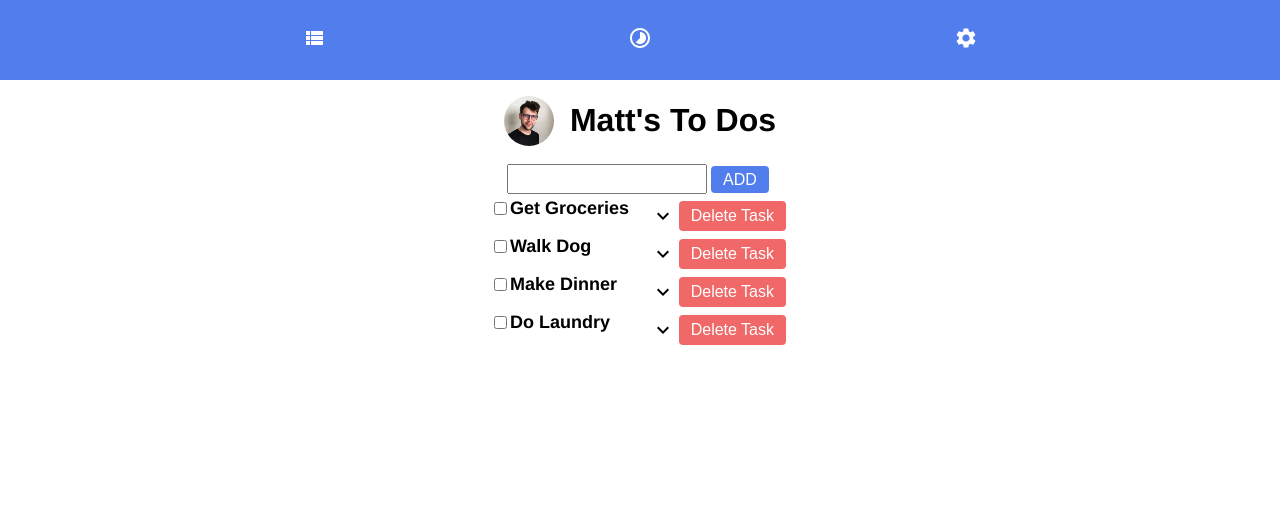
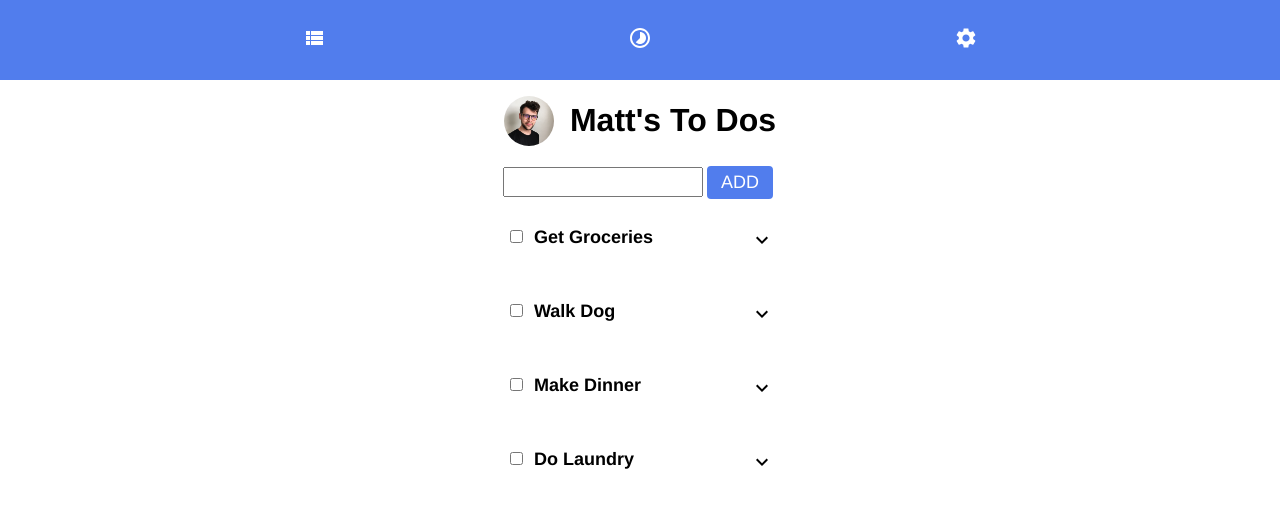
Before and after one commit to mattayoungs/todo-app, a React (Create React App) app: page /todolist in a window 1280 px wide. Shown: the top 508 px of the page. Built offline with nearby package versions, Linux system fonts and the light colour scheme.

Commit message:
added styled comps to task and list

```diff
--- a/package.json
+++ b/package.json
@@ -11,7 +11,8 @@
     "react-dom": "^16.13.1",
     "react-router-dom": "^5.2.0",
     "react-scripts": "3.4.1",
-    "shortid": "^2.2.15"
+    "shortid": "^2.2.15",
+    "styled-components": "^5.1.1"
   },
   "scripts": {
     "start": "react-scripts start",
--- /dev/null
+++ b/src/components/BadButton.js
@@ -0,0 +1,22 @@
+import styled from "styled-components";
+
+const BadButton = styled.button`
+  border: 0;
+  border-radius: 0.25rem;
+  background: ${(props) => (props.primary ? "#f06868" : "#ffffff")};
+  color: ${(props) => (props.primary ? "#ffffff" : "#f06868")};
+  border: 2px solid #f06868;
+  font-size: 1rem;
+  line-height: 1.2;
+  white-space: nowrap;
+  text-decoration: none;
+  padding: 0.25rem 0.75rem;
+  margin: 0.25rem;
+  font-family: Helvetica;
+  font-style: normal;
+  font-weight: normal;
+  font-size: 18px;
+  line-height: 21px;
+`;
+
+export default BadButton;
--- /dev/null
+++ b/src/components/Button.js
@@ -0,0 +1,23 @@
+import styled from "styled-components";
+
+const Button = styled.button`
+  border: 0;
+  border-radius: 0.25rem;
+  background: ${(props) => (props.primary ? "#517ded" : "#ffffff")};
+  color: ${(props) => (props.primary ? "#ffffff" : "#517ded")};
+  border: 2px solid #517ded;
+  font-size: 1rem;
+  line-height: 1.2;
+  white-space: nowrap;
+  text-decoration: none;
+  padding: 0.25rem 0.75rem;
+  margin: 0.25rem;
+  font-family: Helvetica;
+  font-style: normal;
+  font-weight: normal;
+  font-size: 18px;
+  line-height: 21px;
+`;
+// return <Button></Button>;
+
+export default Button;
--- a/src/components/Task.js
+++ b/src/components/Task.js
@@ -1,14 +1,15 @@
 import React from "react";
 import { withRouter } from "react-router-dom";
-
 import arrow from "../icon/mdi_keyboard_arrow_down.svg";
+import styled from "styled-components";
+import BadButton from "./BadButton";
 
 function Task(props) {
   const handleChangeTodo = (event) => props.onChangeTodo(event, props.task.id);
   const handleDeleteTask = () => props.onDelete(props.task.id);
   return (
-    <div style={styles.taskCont}>
-      <div style={styles.task}>
+    <TaskCont>
+      <TaskStyle>
         <input
           onChange={handleChangeTodo}
           defaultChecked={props.task.completed}
@@ -17,57 +18,48 @@ function Task(props) {
           name=""
           id={props.task.id}
         />
-        <label style={styles.taskTitle} for={props.task.id}>
+        <TaskTitle completeStyle={props.task.completed} for={props.task.id}>
           {props.task.title}
-        </label>
-      </div>
+        </TaskTitle>
+      </TaskStyle>
       <img
-        style={styles.taskDropIcon}
         src={arrow}
         alt=""
         onClick={() => props.history.push("/todolist/" + props.task.id)}
       />
-      <button onClick={handleDeleteTask} style={styles.deleteButton}>
-        Delete Task
-      </button>
-    </div>
+      {/* <BadButton onClick={handleDeleteTask}>Delete</BadButton> */}
+    </TaskCont>
   );
 }
 
-const styles = {
-  taskCont: {
-    display: "flex",
+const TaskCont = styled.div`
+  display: flex;
+  align-items: center;
+  justify-content: space-between;
+  box-sizing: border-box;
+  width: 300px;
+  padding: 0rem 1rem;
+  &:hover{
+    box-shadow 2px 2px 5px #c2c2c2
+  }
+`;
 
-    width: "300px",
-  },
-  task: {
-    display: "flex",
-    alignItems: "center",
-    width: "500px",
-    marginBottom: "1rem",
-  },
-  taskTitle: {
-    fontFamily: "Helvetica",
-    fontStyle: "normal",
-    fontWeight: "bold",
-    fontSize: "18px",
-    lineHeight: "22px",
-  },
-  taskDropIcon: {
-    justifySelf: "end",
-  },
-  deleteButton: {
-    border: "0",
-    borderRadius: "0.25rem",
-    background: "#f06868",
-    color: "#ffffff",
-    fontSize: "1rem",
-    lineHeight: "1.2",
-    whiteSpace: "nowrap",
-    textDecoration: "none",
-    padding: "0.25rem 0.75rem",
-    margin: "0.25rem",
-  },
-};
+const TaskStyle = styled.div`
+  display: flex;
+  align-items: center;
+  position: relative;
+  top: 5px;
+  margin-bottom: 1rem;
+`;
+
+const TaskTitle = styled.p`
+  font-family: Helvetica;
+  font-style: normal;
+  font-weight: bold;
+  font-size: 18px;
+  line-height: 22px;
+  padding-left: 0.5rem;
+  opacity: ${(props) => (props.completeStyle ? 0.2 : 1)};
+`;
 
 export default withRouter(Task);
--- a/src/components/TodoList.js
+++ b/src/components/TodoList.js
@@ -5,6 +5,8 @@ import ListTitle from "./ListTitle";
 import Task from "./Task";
 import TaskDetail from "./TaskDetail";
 import { Switch, Route } from "react-router-dom";
+import styled from "styled-components";
+import Button from "./Button";
 
 const TODO_LIST_KEY = "myapp_todoList";
 
@@ -146,25 +148,21 @@ class TodoList extends React.Component {
           />
         </Route>
         <Route path="/todolist">
-          <div style={styles.appCont}>
-            <div style={styles.listCont}>
+          <AppCont>
+            <ListCont>
               <ListTitle user={this.state.user} />
               <div>
-                <input
+                <AddTaskFeild
                   type="text"
                   onChange={this.handleChangeTask}
                   value={this.state.newTask}
-                  style={styles.addTaskFeild}
                 />
-                <button
-                  onClick={this.handleAddNewTask}
-                  style={styles.priButton}
-                >
+                <Button primary onClick={this.handleAddNewTask}>
                   ADD
-                </button>
+                </Button>
               </div>
 
-              <div style={styles.todoCont}>
+              <TodoCont>
                 {this.state.todoList.map((taskObject) => (
                   <Task
                     task={taskObject}
@@ -173,54 +171,42 @@ class TodoList extends React.Component {
                     onDelete={this.handleDeleteTask}
                   />
                 ))}
-              </div>
-            </div>
-          </div>
+              </TodoCont>
+            </ListCont>
+          </AppCont>
         </Route>
       </Switch>
     );
   }
 }
 
-const styles = {
-  appCont: {
-    display: "flex",
-    flexDirection: "column",
-    alignContent: "center",
-    justifyItems: "center",
-  },
-  listCont: {
-    display: "flex",
-    flexDirection: "column",
-    justifyContent: "center",
-    alignItems: "center",
-  },
-  addTaskFeild: {
-    width: "12rem",
-    height: "1.5rem",
-    fontFamily: "Helvetica",
-    fontStyle: "normal",
-    fontWeight: "normal",
-    fontSize: "18px",
-    lineHeight: "21px",
-  },
-  priButton: {
-    border: "0",
-    borderRadius: "0.25rem",
-    background: "#517ded",
-    color: "#ffffff",
-    fontSize: "1rem",
-    lineHeight: "1.2",
-    whiteSpace: "nowrap",
-    textDecoration: "none",
-    padding: "0.25rem 0.75rem",
-    margin: "0.25rem",
-  },
-  todoCont: {
-    display: "flex",
-    flexDirection: "column",
-    alignContent: "left",
-  },
-};
+const AppCont = styled.div`
+  display: flex;
+  flex-direction: column;
+  align-content: center;
+  justify-items: center;
+`;
+
+const ListCont = styled.div`
+  display: flex;
+  flex-direction: column;
+  justify-content: center;
+  align-items: center;
+`;
+
+const AddTaskFeild = styled.input`
+  width: 12rem;
+  height: 1.5rem;
+  font-family: Helvetica;
+  font-style: normal;
+  font-weight: normal;
+  font-size: 18px;
+  line-height: 21px;
+`;
+const TodoCont = styled.div`
+  display: flex;
+  flex-direction: column;
+  align-content: left;
+`;
 
 export default TodoList;
```
Also changed, not shown: src/App.scss (+1 -13 lines), src/components/AddButton.js (deleted, +0 -12 lines), 1 other file (tests, documents, lock files or other folders).
